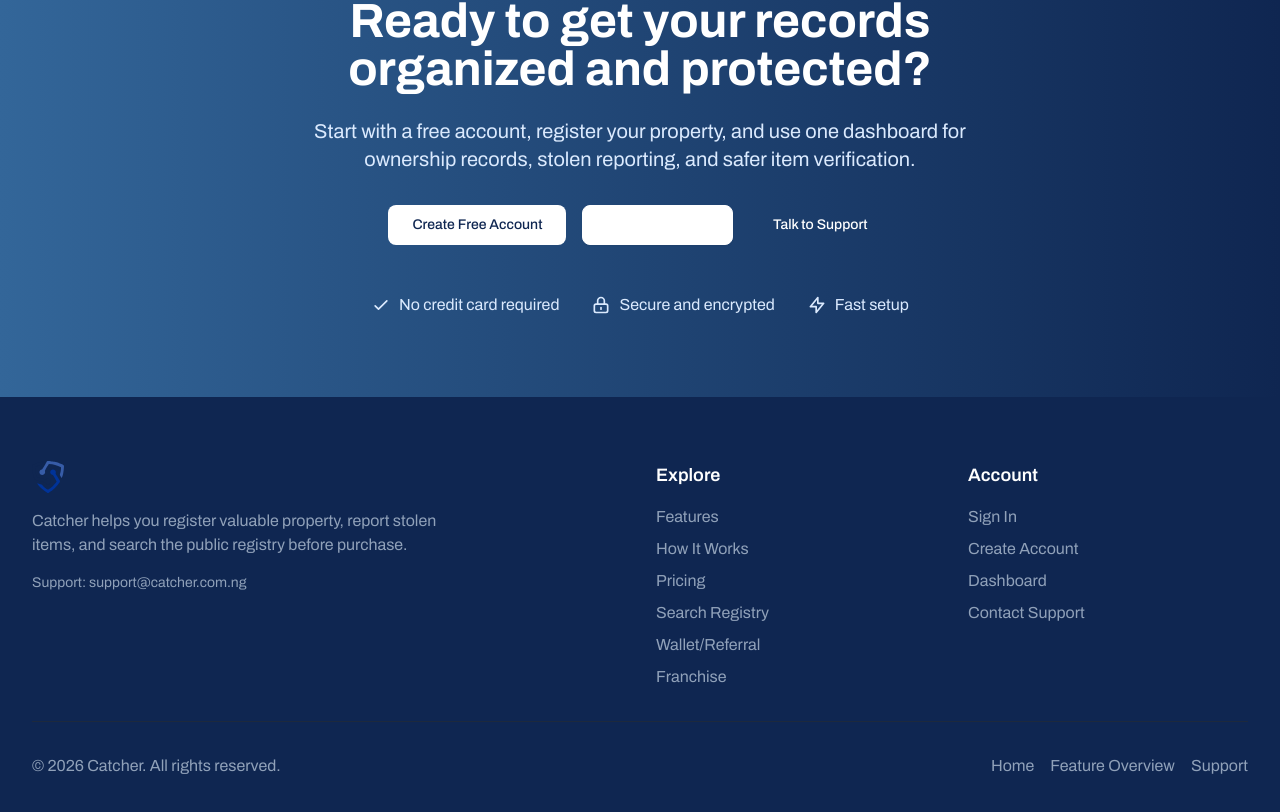
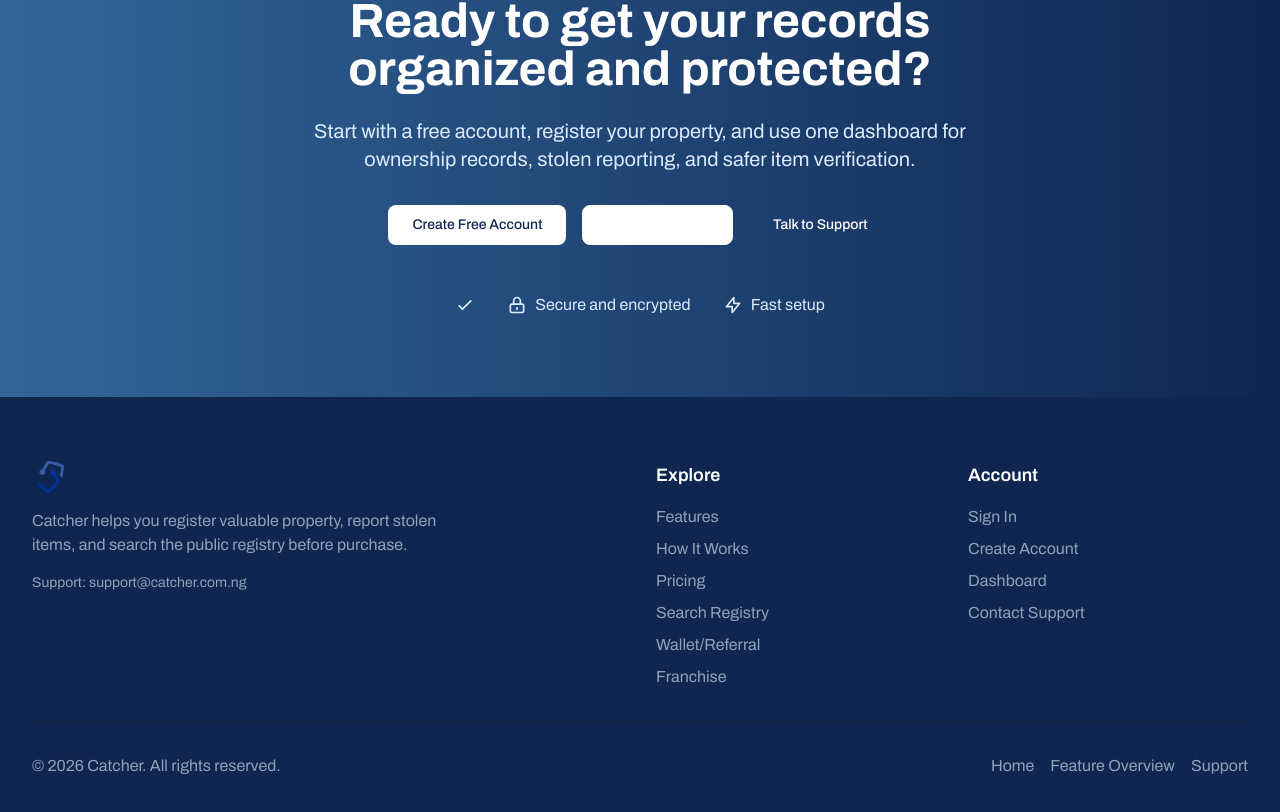
Before and after one commit to HopeOpus/Catcher_App, a Next.js app: page / in a window 1280 px wide. Shown: the part 7669-8481 px from the top of the page. Built offline with nearby package versions, Linux system fonts and the light colour scheme; no server answers.

Commit message:
fix: removed no credit card required

```diff
--- a/components/cta-section.tsx
+++ b/components/cta-section.tsx
@@ -48,7 +48,6 @@ export function CTASection() {
             <svg className="h-5 w-5" fill="none" stroke="currentColor" viewBox="0 0 24 24">
               <path strokeLinecap="round" strokeLinejoin="round" strokeWidth={2} d="M5 13l4 4L19 7" />
             </svg>
-            <span>No credit card required</span>
           </div>
           <div className="flex items-center gap-2">
             <svg className="h-5 w-5" fill="none" stroke="currentColor" viewBox="0 0 24 24">
```
